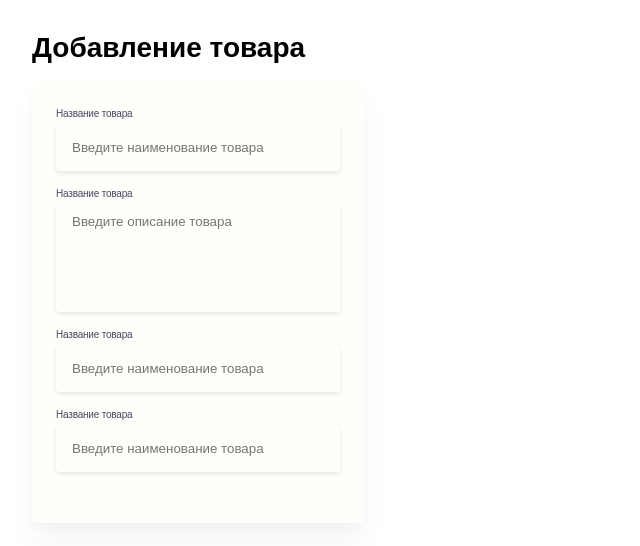
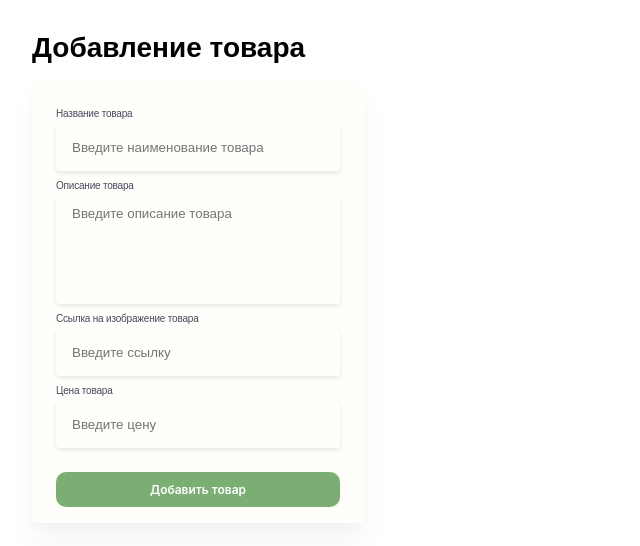
Before and after one commit to norylord/next-nrylord, a Next.js app: page / in a window 1280 px wide. Shown: the top 546 px of the page, without its empty margins (0-640 px from the left). Built offline with nearby package versions, Linux system fonts and the light colour scheme.

Commit message:
form completed

```diff
--- /dev/null
+++ b/components/UI/Button/Button.js
@@ -0,0 +1,10 @@
+import styles from './Button.module.sass'
+
+const Button = ({title, disabled, onClick}) => {
+    return (
+        <button className={styles.button} disabled={disabled} onClick={onClick}>
+            {title}
+        </button>
+    );
+};
+export default Button;
--- /dev/null
+++ b/components/UI/Button/Button.module.sass
@@ -0,0 +1,16 @@
+.button
+  display: flex
+  justify-content: center
+  align-items: center
+  padding: 10px 0
+  margin-top: 16px
+  border-radius: 10px
+  border: none
+  background: #7BAE73
+  color: #fff
+  font-family: 'Inter', sans-serif
+  font-style: normal
+  font-weight: 600
+  font-size: 12px
+  line-height: 15px
+  cursor: pointer
--- a/pages/index.js
+++ b/pages/index.js
@@ -2,6 +2,7 @@ import Head from 'next/head'
 import Image from 'next/image'
 import styles from '../styles/Home.module.sass'
 import Input from "../components/UI/Input/Input";
+import Button from "../components/UI/Button/Button";
 
 export default function Home() {
     return (
@@ -9,22 +10,24 @@ export default function Home() {
             <h1 className={styles.title}>Добавление товара</h1>
             <div className={styles.main__container}>
                 <div className={styles.form__container}>
-                    <div className={styles.form__name__input}>
+                    <div className={styles.form__input}>
                         <label htmlFor="cardName" className={styles.form__input__label}>Название товара</label>
                         <Input name='cardName' placeholder='Введите наименование товара' id='cardName'/>
                     </div>
                     <div className={styles.form__description__input}>
-                        <label htmlFor="cardName" className={styles.form__input__label}>Название товара</label>
+                        <label htmlFor="cardName" className={styles.form__input__label}>Описание товара</label>
                         <textarea placeholder='Введите описание товара'/>
                     </div>
-                    <div className={styles.form__name__input}>
-                        <label htmlFor="cardName" className={styles.form__input__label}>Название товара</label>
-                        <Input name='cardName' placeholder='Введите наименование товара' id='cardName'/>
+                    <div className={styles.form__input}>
+                        <label htmlFor="cardName" className={styles.form__input__label}>Ссылка на изображение
+                            товара</label>
+                        <Input name='cardName' placeholder='Введите ссылку' id='cardName'/>
                     </div>
-                    <div className={styles.form__name__input}>
-                        <label htmlFor="cardName" className={styles.form__input__label}>Название товара</label>
-                        <Input name='cardName' placeholder='Введите наименование товара' id='cardName'/>
+                    <div className={styles.form__input}>
+                        <label htmlFor="cardName" className={styles.form__input__label}>Цена товара</label>
+                        <Input name='cardName' placeholder='Введите цену' id='cardName'/>
                     </div>
+                    <Button title={'Добавить товар'}/>
                 </div>
                 <div className={styles.cards__container}></div>
             </div>
--- a/styles/Home.module.sass
+++ b/styles/Home.module.sass
@@ -16,7 +16,7 @@
   height: 440px
   background: #FFFEFB
   box-shadow: 0px 20px 30px rgba(0, 0, 0, 0.04), 0px 6px 10px rgba(0, 0, 0, 0.02)
-  padding: 16px 24px
+  padding: 24px 24px
   border-radius: 4px
   display: flex
   flex-direction: column
@@ -43,13 +43,13 @@
     &:focus
       outline: none
 
-  .form__name__input
-    margin: 8px 0
+  .form__input
+    margin-bottom: 8px
     display: flex
     flex-direction: column
 
   .form__description__input
-    margin: 8px 0
+    margin-bottom: 8px
     display: flex
     flex-direction: column
 
```
Also changed, not shown: pages/users.js (deleted, +0 -9 lines).
